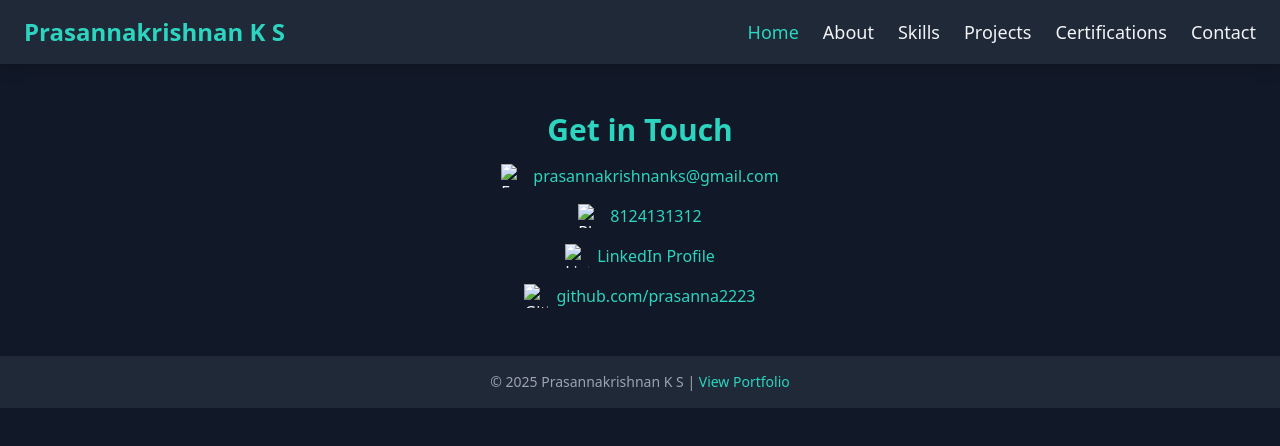
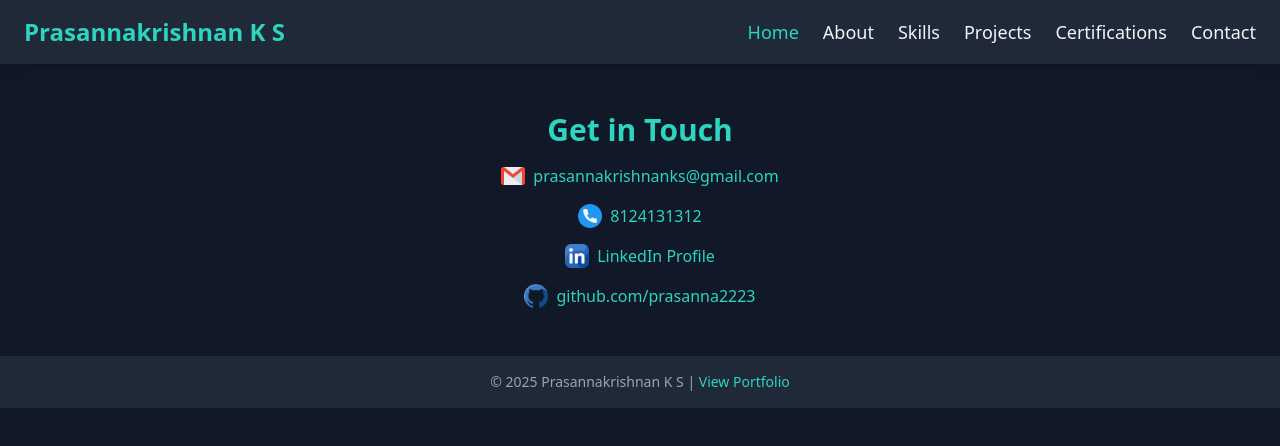
Before and after one commit to prasanna2223/portfolio.io, a plain HTML site: page contact.html in a window 1280 px wide. Drawn offline with nearby package versions, Linux system fonts and the light colour scheme.

Commit message:
contact.html

```diff
--- a/contact.html
+++ b/contact.html
@@ -28,28 +28,28 @@
   <h2 class="text-3xl font-bold text-teal-400 mb-4">Get in Touch</h2>
 
   <p class="flex items-center justify-center gap-2">
-    <img src="./images/gmail.png" alt="Email" class="w-6 h-6">
+    <img src="gmail.png" alt="Email" class="w-6 h-6">
     <a href="mailto:prasannakrishnanks@gmail.com" class="text-teal-400 hover:underline">
       prasannakrishnanks@gmail.com
     </a>
   </p>
 
   <p class="flex items-center justify-center gap-2">
-    <img src="./images/telephone.png" alt="Phone" class="w-6 h-6">
+    <img src="telephone.png" alt="Phone" class="w-6 h-6">
     <a href="tel:8124131312" class="text-teal-400 hover:underline">
       8124131312
     </a>
   </p>
 
   <p class="flex items-center justify-center gap-2">
-    <img src="./images/linkedin.png" alt="LinkedIn" class="w-6 h-6">
+    <img src="linkedin.png" alt="LinkedIn" class="w-6 h-6">
     <a href="https://www.linkedin.com/in/prasannakrishnan-k-s-56728428b/" target="_blank" class="text-teal-400 hover:underline">
       LinkedIn Profile
     </a>
   </p>
 
   <p class="flex items-center justify-center gap-2">
-    <img src="./images/github.png" alt="GitHub" class="w-6 h-6">
+    <img src="github.png" alt="GitHub" class="w-6 h-6">
     <a href="https://github.com/prasanna2223" target="_blank" class="text-teal-400 hover:underline">
       github.com/prasanna2223
     </a>
```
